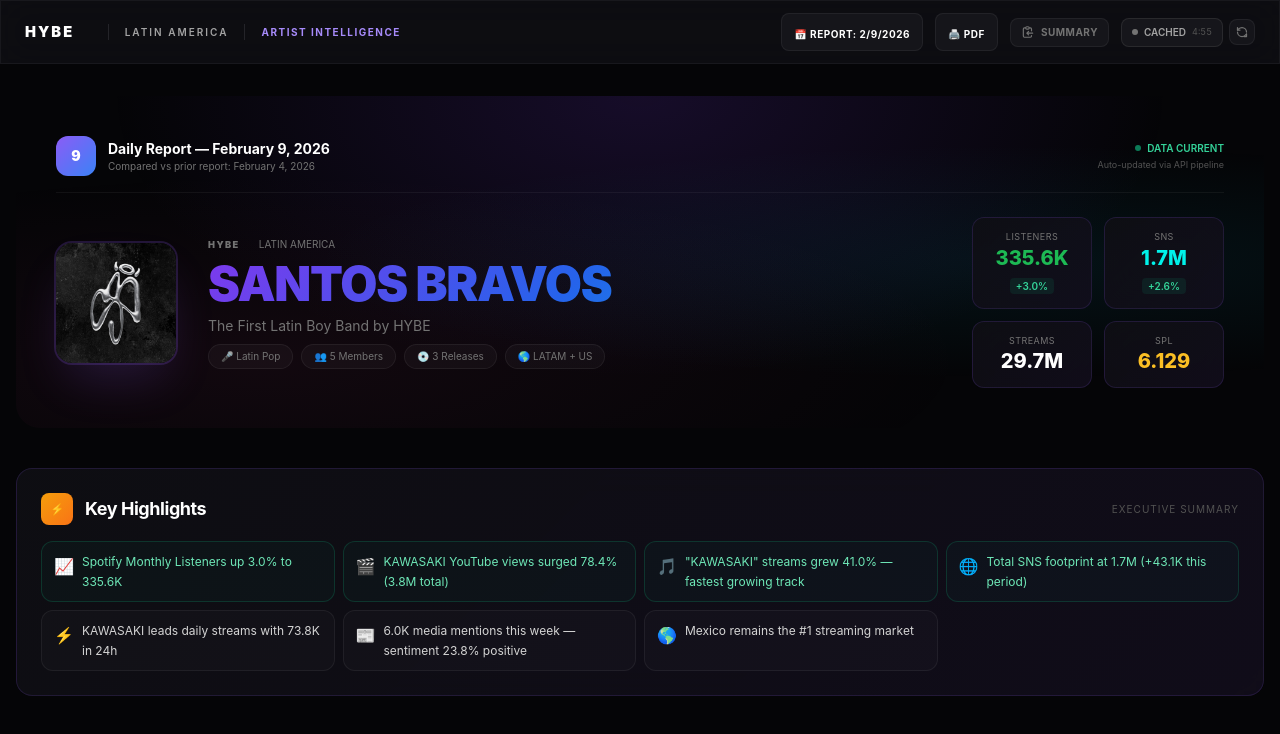
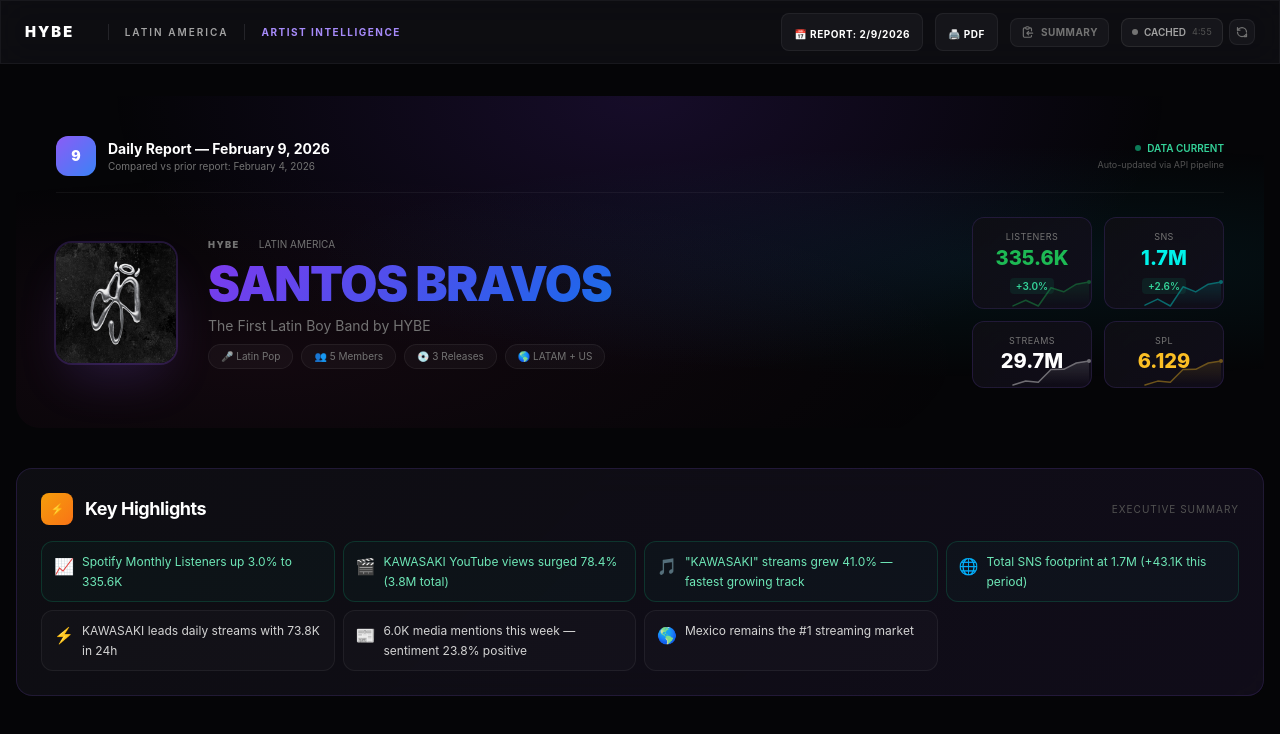
Before and after one commit to it-hbl/santos-bravos-dashboard, a Next.js app: page / in a window 1280 px wide. Shown: the top 734 px of the page. Built offline with nearby package versions, Linux system fonts and the light colour scheme; no server answers.

Commit message:
Add sparkline mini-charts to hero stat cards for instant trend visualization

```diff
--- /dev/null
+++ b/app/components/Sparkline.tsx
@@ -0,0 +1,101 @@
+"use client";
+
+import { useEffect, useState } from "react";
+
+interface SparklineProps {
+  /** Array of values to plot */
+  data: number[];
+  /** Width in px */
+  width?: number;
+  /** Height in px */
+  height?: number;
+  /** Stroke color */
+  color?: string;
+  /** Whether to show a fill gradient below the line */
+  fill?: boolean;
+  /** Animate the line drawing */
+  animate?: boolean;
+}
+
+/**
+ * Lightweight SVG sparkline — no recharts dependency, perfect for inline use in cards.
+ */
+export default function Sparkline({
+  data,
+  width = 80,
+  height = 28,
+  color = "#10B981",
+  fill = true,
+  animate = true,
+}: SparklineProps) {
+  const [drawn, setDrawn] = useState(!animate);
+
+  useEffect(() => {
+    if (animate) {
+      const t = setTimeout(() => setDrawn(true), 100);
+      return () => clearTimeout(t);
+    }
+  }, [animate]);
+
+  if (!data || data.length < 2) return null;
+
+  const min = Math.min(...data);
+  const max = Math.max(...data);
+  const range = max - min || 1;
+  const padding = 2;
+  const chartW = width - padding * 2;
+  const chartH = height - padding * 2;
+
+  const points = data.map((v, i) => ({
+    x: padding + (i / (data.length - 1)) * chartW,
+    y: padding + chartH - ((v - min) / range) * chartH,
+  }));
+
+  const linePath = points.map((p, i) => `${i === 0 ? "M" : "L"}${p.x.toFixed(1)},${p.y.toFixed(1)}`).join(" ");
+
+  const fillPath = `${linePath} L${points[points.length - 1].x.toFixed(1)},${height - padding} L${points[0].x.toFixed(1)},${height - padding} Z`;
+
+  const gradientId = `spark-grad-${color.replace("#", "")}`;
+  const pathLength = 1000; // approximate for dasharray animation
+
+  return (
+    <svg width={width} height={height} viewBox={`0 0 ${width} ${height}`} className="overflow-visible">
+      {fill && (
+        <defs>
+          <linearGradient id={gradientId} x1="0" y1="0" x2="0" y2="1">
+            <stop offset="0%" stopColor={color} stopOpacity={0.3} />
+            <stop offset="100%" stopColor={color} stopOpacity={0} />
+          </linearGradient>
+        </defs>
+      )}
+      {fill && (
+        <path
+          d={fillPath}
+          fill={`url(#${gradientId})`}
+          opacity={drawn ? 1 : 0}
+          style={{ transition: "opacity 0.8s ease" }}
+        />
+      )}
+      <path
+        d={linePath}
+        fill="none"
+        stroke={color}
+        strokeWidth={1.5}
+        strokeLinecap="round"
+        strokeLinejoin="round"
+        strokeDasharray={pathLength}
+        strokeDashoffset={drawn ? 0 : pathLength}
+        style={{ transition: "stroke-dashoffset 1.2s ease" }}
+      />
+      {/* End dot */}
+      <circle
+        cx={points[points.length - 1].x}
+        cy={points[points.length - 1].y}
+        r={2}
+        fill={color}
+        opacity={drawn ? 1 : 0}
+        style={{ transition: "opacity 0.8s ease 1s" }}
+      />
+    </svg>
+  );
+}
--- a/app/page.tsx
+++ b/app/page.tsx
@@ -29,6 +29,7 @@
 import AudienceFunnel from "./components/AudienceFunnel";
 import DataSourcesStatus from "./components/DataSourcesStatus";
 import MilestonesTracker from "./components/MilestonesTracker";
+import Sparkline from "./components/Sparkline";
 
 function fmt(n: number) {
   if (n >= 1_000_000) return (n / 1_000_000).toFixed(1) + "M";
@@ -74,6 +75,21 @@
       </div>
     </div>
   );
+}
+
+/** Generate a plausible 7-point trend line between prior and current values */
+function trendPoints(prior: number | null, current: number, points = 7): number[] {
+  const start = prior ?? current * 0.95;
+  const arr: number[] = [];
+  for (let i = 0; i < points; i++) {
+    const t = i / (points - 1);
+    // ease-in curve with slight noise
+    const base = start + (current - start) * (t * t * (3 - 2 * t));
+    const noise = base * (Math.sin(i * 2.5) * 0.008);
+    arr.push(Math.round(base + noise));
+  }
+  arr[arr.length - 1] = current; // pin endpoint
+  return arr;
 }
 
 function SectionHeader({ number, title, subtitle, color }: { number: string; title: string; subtitle?: string; color: string }) {
@@ -225,24 +241,34 @@
               </div>
             </div>
             <div className="grid grid-cols-2 gap-3 flex-shrink-0">
-              <div className="glass-hybe rounded-xl p-3 text-center min-w-[120px]">
-                <p className="text-[9px] text-neutral-500 uppercase tracking-wider">Listeners</p>
-                <p className="text-xl font-extrabold text-spotify"><CountUpValue value={liveListeners} /></p>
-                <DodBadge current={liveListeners} prior={bp.spotifyMonthlyListeners.prior} />
-              </div>
-              <div className="glass-hybe rounded-xl p-3 text-center min-w-[120px]">
-                <p className="text-[9px] text-neutral-500 uppercase tracking-wider">SNS</p>
-                <p className="text-xl font-extrabold text-tiktok"><CountUpValue value={socialMedia.totalFootprint.current} /></p>
-                <DodBadge current={socialMedia.totalFootprint.current} prior={socialMedia.totalFootprint.prior} />
-              </div>
-              <div className="glass-hybe rounded-xl p-3 text-center min-w-[120px]">
-                <p className="text-[9px] text-neutral-500 uppercase tracking-wider">Streams</p>
-                <p className="text-xl font-extrabold text-white"><CountUpValue value={bp.totalCrossPlatformStreams.current} /></p>
-              </div>
-              <div className="glass-hybe rounded-xl p-3 text-center min-w-[120px]">
-                <p className="text-[9px] text-neutral-500 uppercase tracking-wider">SPL</p>
-                <p className="text-xl font-extrabold text-amber-400"><CountUpValue value={bp.spl.current * 1000} formatFn={(n) => (n / 1000).toFixed(3)} /></p>
-              </div>
+              {[
+                { label: "Listeners", value: liveListeners, prior: bp.spotifyMonthlyListeners.prior, color: "#1DB954", accent: "text-spotify" },
+                { label: "SNS", value: socialMedia.totalFootprint.current, prior: socialMedia.totalFootprint.prior, color: "#00F2EA", accent: "text-tiktok" },
+                { label: "Streams", value: bp.totalCrossPlatformStreams.current, prior: bp.totalCrossPlatformStreams.prior, color: "#FFFFFF", accent: "text-white" },
+                { label: "SPL", value: bp.spl.current, prior: null, color: "#FBBF24", accent: "text-amber-400", isSpl: true },
+              ].map(card => (
+                <div key={card.label} className="glass-hybe rounded-xl p-3 text-center min-w-[120px] relative overflow-hidden">
+                  <div className="absolute bottom-0 right-0 opacity-40 pointer-events-none">
+                    <Sparkline
+                      data={trendPoints(card.prior, card.isSpl ? card.value * 1000 : card.value)}
+                      width={80}
+                      height={28}
+                      color={card.color}
+                    />
+                  </div>
+                  <p className="text-[9px] text-neutral-500 uppercase tracking-wider relative z-10">{card.label}</p>
+                  <p className={`text-xl font-extrabold ${card.accent} relative z-10`}>
+                    {card.isSpl
+                      ? <CountUpValue value={card.value * 1000} formatFn={(n) => (n / 1000).toFixed(3)} />
+                      : <CountUpValue value={card.value} />}
+                  </p>
+                  {card.prior != null && (
+                    <div className="relative z-10">
+                      <DodBadge current={card.value} prior={card.prior} />
+                    </div>
+                  )}
+                </div>
+              ))}
             </div>
           </div>
         </section>
```
